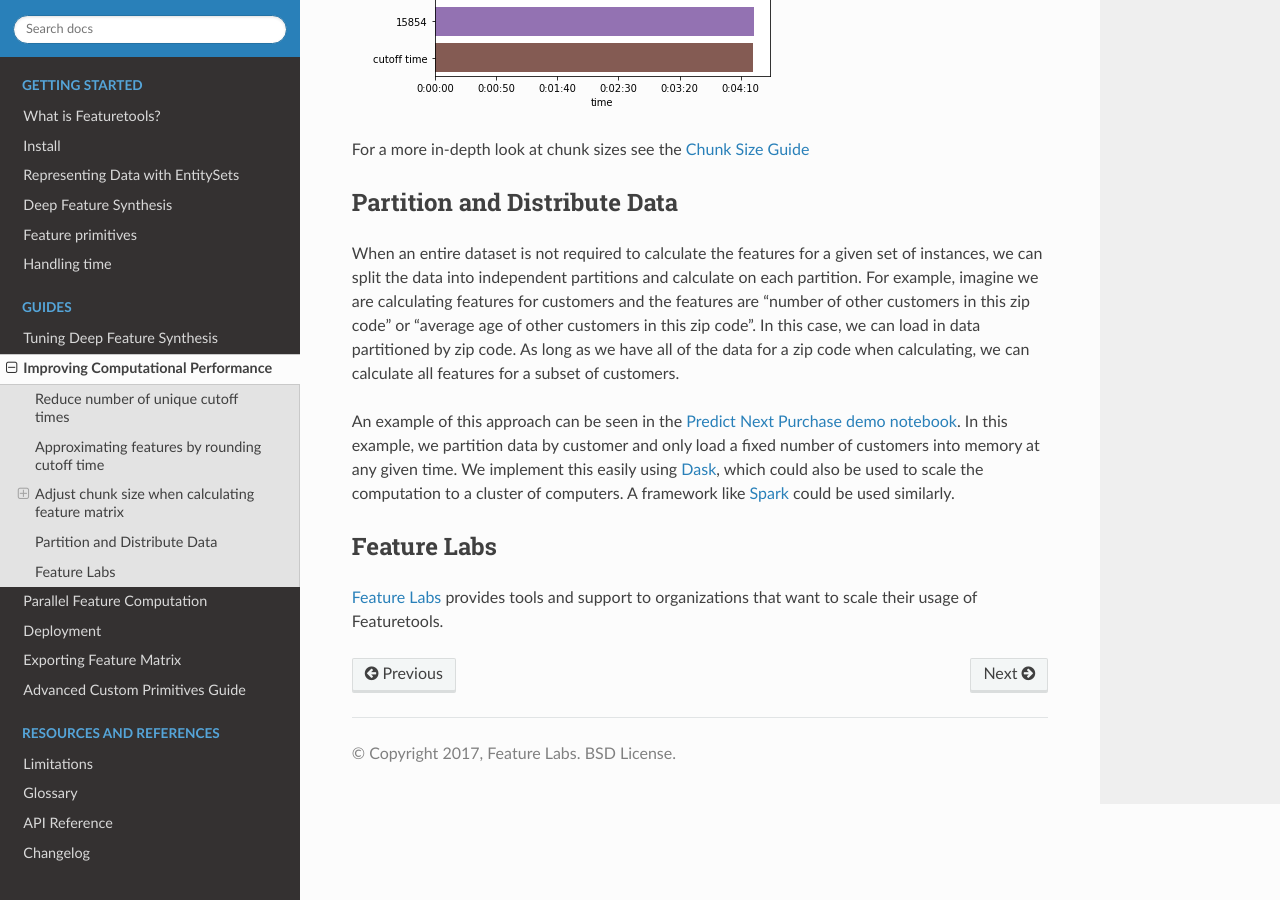
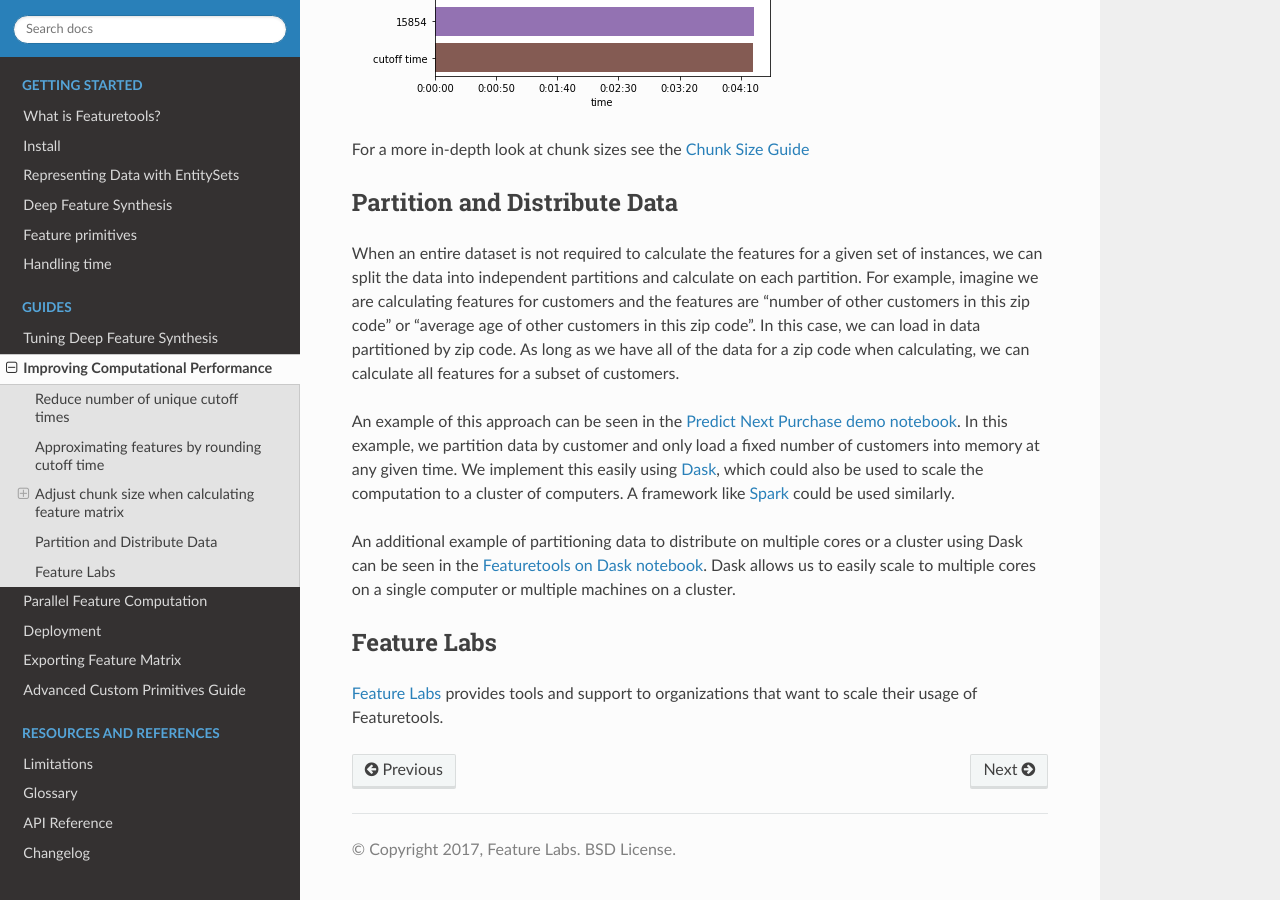
Before and after one commit to alteryx/featuretools, a Sphinx documentation site: the page built from docs/source/guides/performance.rst, in a window 1280 px wide and 900 px high, scrolled down 2840 px. Built offline with Sphinx 7.4.7 and the Read the Docs theme 2.0.0, drawn with Linux system fonts in a browser that asks for light colours; comment, search, counter and statistics services are not loaded.

Commit message:
Update performance.rst

```diff
--- a/docs/source/guides/performance.rst
+++ b/docs/source/guides/performance.rst
@@ -84,6 +84,8 @@ When an entire dataset is not required to calculate the features for a given set
 
 An example of this approach can be seen in the `Predict Next Purchase demo notebook <https://github.com/featuretools/predict_next_purchase>`_. In this example, we partition data by customer and only load a fixed number of customers into memory at any given time. We implement this easily using `Dask <https://dask.pydata.org/>`_, which could also be used to scale the computation to a cluster of computers. A framework like `Spark <https://spark.apache.org/>`_ could be used similarly.
 
+An additional example of partitioning data to distribute on multiple cores or a cluster using Dask can be seen in the `Featuretools on Dask notebook <https://github.com/Featuretools/Automated-Manual-Comparison/blob/master/Loan%20Repayment/notebooks/Featuretools%20on%20Dask.ipynb>`_. Dask allows us to easily scale to multiple cores on a single computer or multiple machines on a cluster.
+
 Feature Labs
 ------------
 `Feature Labs <http://featurelabs.com>`_ provides tools and support to organizations that want to scale their usage of Featuretools.
```
